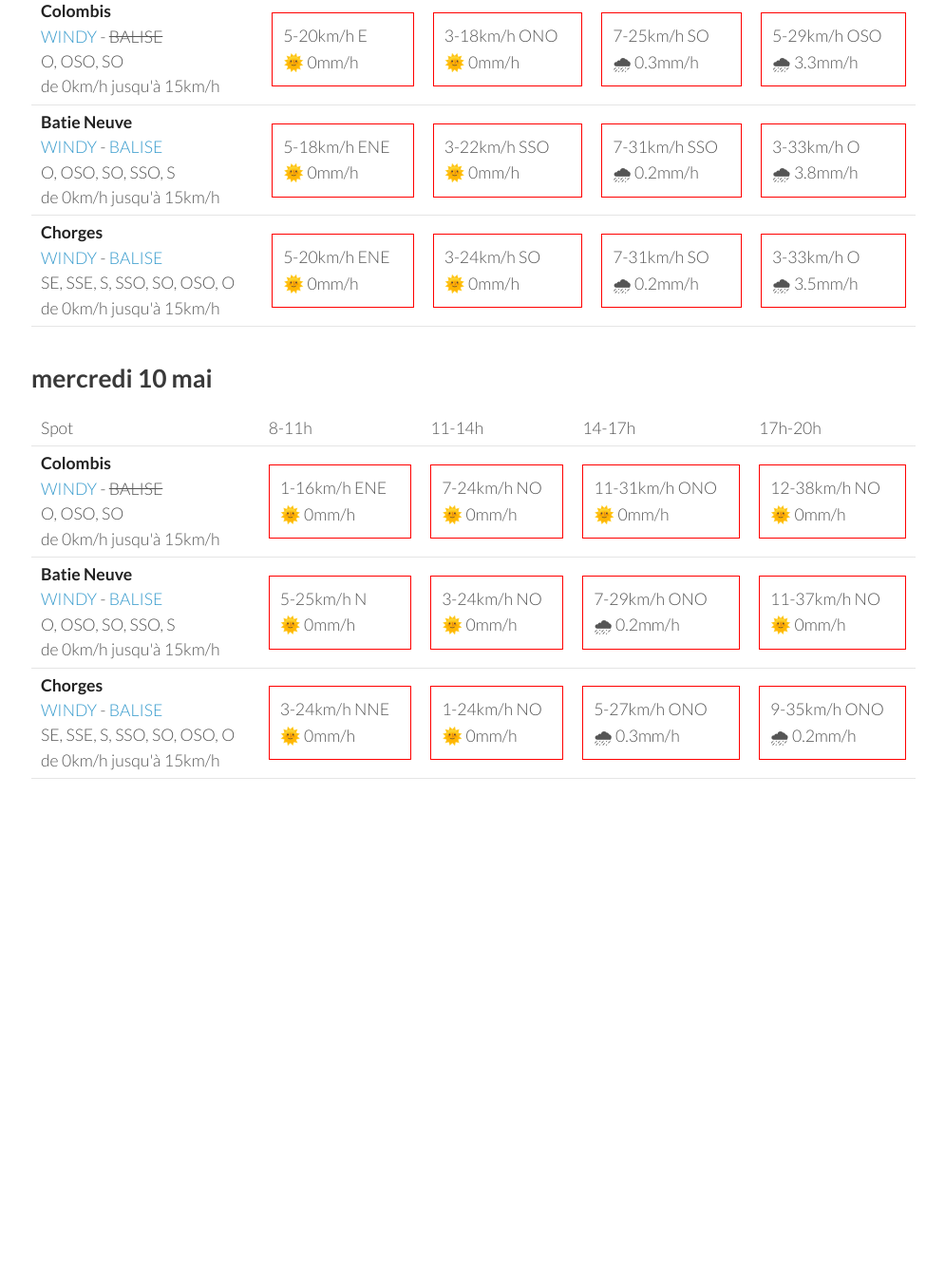
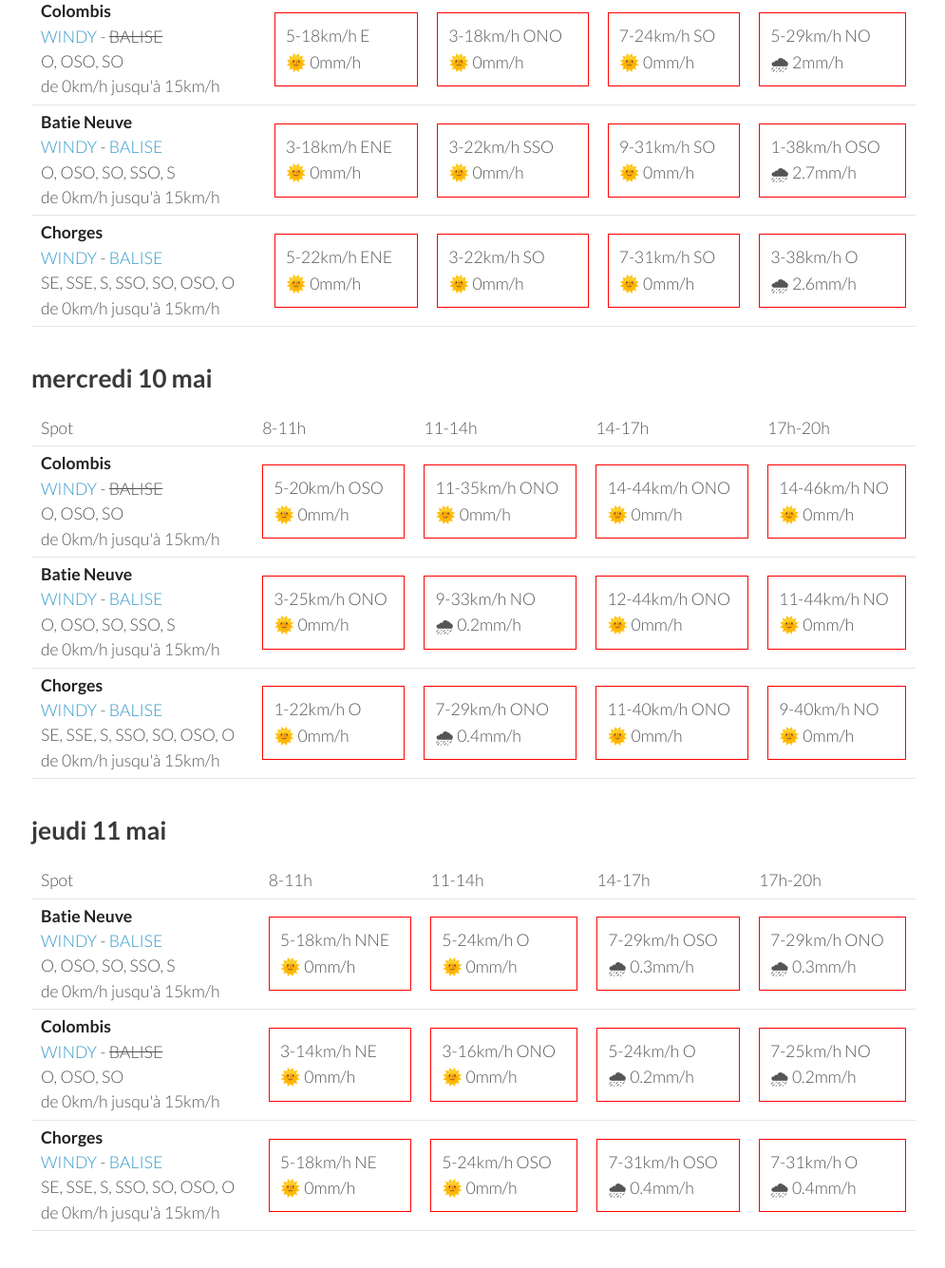
Before and after one commit to parapente-dans-le-nord/parapente-dans-le-nord.github.io, a Jekyll site: the page built from serre_poncon.markdown, in a window 1280 px wide and 1400 px high, scrolled down 1801 px. Shown: the top 1335 px of the window at 95% size, without its empty margins (25-1020 px from the left). Built offline with Jekyll 4.4.1, drawn with Linux system fonts in a browser that asks for light colours; before the commit the page ends 2749 px from its top, so only the background shows below that; some of the changed text lies outside the part shown.

Commit message:
update index.markdown

```diff
--- a/serre_poncon.markdown
+++ b/serre_poncon.markdown
@@ -116,30 +116,30 @@ page mise à jour le samedi 06 mai 06:31
 <tr>
         <td><strong>Batie Neuve</strong><br><a href="https://windy.com/44.584/6.236?44.559,6.262,10,m:eTtagly">WINDY</a> - <span class=""><a href="https://www.openwindmap.org/PP554">BALISE</a> </span><br> <span class="vent-favorable">O, OSO, SO, SSO, S</span><br><span class="force-vent">de 0km/h jusqu'à 15km/h</span> </td>
 
-            <td><div class="not-flyable"><p>3-16km/h N</p><p>🌞 0mm/h</p></div></td>
-            <td><div class="not-flyable"><p>3-22km/h O</p><p>🌞 0mm/h</p></div></td>
-            <td><div class="not-flyable"><p>5-25km/h OSO</p><p>🌧 0.2mm/h</p></div></td>
-            <td><div class="not-flyable"><p>1-27km/h OSO</p><p>🌧 1.3mm/h</p></div></td>
+            <td><div class="not-flyable"><p>5-22km/h NE</p><p>🌞 0mm/h</p></div></td>
+            <td><div class="not-flyable"><p>1-20km/h ONO</p><p>🌞 0mm/h</p></div></td>
+            <td><div class="not-flyable"><p>5-25km/h O</p><p>🌧 0.3mm/h</p></div></td>
+            <td><div class="not-flyable"><p>7-29km/h ONO</p><p>🌧 0.4mm/h</p></div></td>
 
 
     </tr>
 <tr>
         <td><strong>Colombis</strong><br><a href="https://windy.com/44.494/6.216?44.559,6.262,10">WINDY</a> - <span class="no-balise"> BALISE </span><br> <span class="vent-favorable">O, OSO, SO</span><br><span class="force-vent">de 0km/h jusqu'à 15km/h</span> </td>
 
-            <td><div class="not-flyable"><p>1-12km/h ENE</p><p>🌞 0mm/h</p></div></td>
-            <td><div class="not-flyable"><p>5-20km/h ONO</p><p>🌞 0mm/h</p></div></td>
-            <td><div class="not-flyable"><p>5-22km/h O</p><p>🌞 0mm/h</p></div></td>
-            <td><div class="not-flyable"><p>0-25km/h NO</p><p>🌧 2.6mm/h</p></div></td>
+            <td><div class="not-flyable"><p>3-16km/h ENE</p><p>🌞 0mm/h</p></div></td>
+            <td><div class="not-flyable"><p>3-18km/h NO</p><p>🌞 0mm/h</p></div></td>
+            <td><div class="not-flyable"><p>7-25km/h O</p><p>🌞 0mm/h</p></div></td>
+            <td><div class="not-flyable"><p>7-25km/h ONO</p><p>🌞 0mm/h</p></div></td>
 
 
     </tr>
 <tr>
         <td><strong>Chorges</strong><br><a href="https://windy.com/44.578/6.280?44.559,6.262,10">WINDY</a> - <span class=""><a href="https://www.openwindmap.org/PP554">BALISE</a> </span><br> <span class="vent-favorable">SE, SSE, S, SSO, SO, OSO, O</span><br><span class="force-vent">de 0km/h jusqu'à 15km/h</span> </td>
 
-            <td><div class="not-flyable"><p>3-16km/h NNE</p><p>🌞 0mm/h</p></div></td>
-            <td><div class="not-flyable"><p>3-20km/h O</p><p>🌞 0mm/h</p></div></td>
-            <td><div class="not-flyable"><p>5-24km/h SO</p><p>🌧 0.2mm/h</p></div></td>
-            <td><div class="not-flyable"><p>1-27km/h SSO</p><p>🌧 1.5mm/h</p></div></td>
+            <td><div class="not-flyable"><p>5-24km/h NE</p><p>🌞 0mm/h</p></div></td>
+            <td><div class="not-flyable"><p>0-22km/h ONO</p><p>🌞 0mm/h</p></div></td>
+            <td><div class="not-flyable"><p>5-25km/h O</p><p>🌧 0.3mm/h</p></div></td>
+            <td><div class="not-flyable"><p>7-27km/h O</p><p>🌧 0.4mm/h</p></div></td>
 
 
     </tr>
@@ -162,30 +162,30 @@ page mise à jour le samedi 06 mai 06:31
 <tr>
         <td><strong>Colombis</strong><br><a href="https://windy.com/44.494/6.216?44.559,6.262,10">WINDY</a> - <span class="no-balise"> BALISE </span><br> <span class="vent-favorable">O, OSO, SO</span><br><span class="force-vent">de 0km/h jusqu'à 15km/h</span> </td>
 
-            <td><div class="not-flyable"><p>5-20km/h E</p><p>🌞 0mm/h</p></div></td>
+            <td><div class="not-flyable"><p>5-18km/h E</p><p>🌞 0mm/h</p></div></td>
             <td><div class="not-flyable"><p>3-18km/h ONO</p><p>🌞 0mm/h</p></div></td>
-            <td><div class="not-flyable"><p>7-25km/h SO</p><p>🌧 0.3mm/h</p></div></td>
-            <td><div class="not-flyable"><p>5-29km/h OSO</p><p>🌧 3.3mm/h</p></div></td>
+            <td><div class="not-flyable"><p>7-24km/h SO</p><p>🌞 0mm/h</p></div></td>
+            <td><div class="not-flyable"><p>5-29km/h NO</p><p>🌧 2mm/h</p></div></td>
 
 
     </tr>
 <tr>
         <td><strong>Batie Neuve</strong><br><a href="https://windy.com/44.584/6.236?44.559,6.262,10,m:eTtagly">WINDY</a> - <span class=""><a href="https://www.openwindmap.org/PP554">BALISE</a> </span><br> <span class="vent-favorable">O, OSO, SO, SSO, S</span><br><span class="force-vent">de 0km/h jusqu'à 15km/h</span> </td>
 
-            <td><div class="not-flyable"><p>5-18km/h ENE</p><p>🌞 0mm/h</p></div></td>
+            <td><div class="not-flyable"><p>3-18km/h ENE</p><p>🌞 0mm/h</p></div></td>
             <td><div class="not-flyable"><p>3-22km/h SSO</p><p>🌞 0mm/h</p></div></td>
-            <td><div class="not-flyable"><p>7-31km/h SSO</p><p>🌧 0.2mm/h</p></div></td>
-            <td><div class="not-flyable"><p>3-33km/h O</p><p>🌧 3.8mm/h</p></div></td>
+            <td><div class="not-flyable"><p>9-31km/h SO</p><p>🌞 0mm/h</p></div></td>
+            <td><div class="not-flyable"><p>1-38km/h OSO</p><p>🌧 2.7mm/h</p></div></td>
 
 
     </tr>
 <tr>
         <td><strong>Chorges</strong><br><a href="https://windy.com/44.578/6.280?44.559,6.262,10">WINDY</a> - <span class=""><a href="https://www.openwindmap.org/PP554">BALISE</a> </span><br> <span class="vent-favorable">SE, SSE, S, SSO, SO, OSO, O</span><br><span class="force-vent">de 0km/h jusqu'à 15km/h</span> </td>
 
-            <td><div class="not-flyable"><p>5-20km/h ENE</p><p>🌞 0mm/h</p></div></td>
-            <td><div class="not-flyable"><p>3-24km/h SO</p><p>🌞 0mm/h</p></div></td>
-            <td><div class="not-flyable"><p>7-31km/h SO</p><p>🌧 0.2mm/h</p></div></td>
-            <td><div class="not-flyable"><p>3-33km/h O</p><p>🌧 3.5mm/h</p></div></td>
+            <td><div class="not-flyable"><p>5-22km/h ENE</p><p>🌞 0mm/h</p></div></td>
+            <td><div class="not-flyable"><p>3-22km/h SO</p><p>🌞 0mm/h</p></div></td>
+            <td><div class="not-flyable"><p>7-31km/h SO</p><p>🌞 0mm/h</p></div></td>
+            <td><div class="not-flyable"><p>3-38km/h O</p><p>🌧 2.6mm/h</p></div></td>
 
 
     </tr>
@@ -208,30 +208,30 @@ page mise à jour le samedi 06 mai 06:31
 <tr>
         <td><strong>Colombis</strong><br><a href="https://windy.com/44.494/6.216?44.559,6.262,10">WINDY</a> - <span class="no-balise"> BALISE </span><br> <span class="vent-favorable">O, OSO, SO</span><br><span class="force-vent">de 0km/h jusqu'à 15km/h</span> </td>
 
-            <td><div class="not-flyable"><p>1-16km/h ENE</p><p>🌞 0mm/h</p></div></td>
-            <td><div class="not-flyable"><p>7-24km/h NO</p><p>🌞 0mm/h</p></div></td>
-            <td><div class="not-flyable"><p>11-31km/h ONO</p><p>🌞 0mm/h</p></div></td>
-            <td><div class="not-flyable"><p>12-38km/h NO</p><p>🌞 0mm/h</p></div></td>
+            <td><div class="not-flyable"><p>5-20km/h OSO</p><p>🌞 0mm/h</p></div></td>
+            <td><div class="not-flyable"><p>11-35km/h ONO</p><p>🌞 0mm/h</p></div></td>
+            <td><div class="not-flyable"><p>14-44km/h ONO</p><p>🌞 0mm/h</p></div></td>
+            <td><div class="not-flyable"><p>14-46km/h NO</p><p>🌞 0mm/h</p></div></td>
 
 
     </tr>
 <tr>
         <td><strong>Batie Neuve</strong><br><a href="https://windy.com/44.584/6.236?44.559,6.262,10,m:eTtagly">WINDY</a> - <span class=""><a href="https://www.openwindmap.org/PP554">BALISE</a> </span><br> <span class="vent-favorable">O, OSO, SO, SSO, S</span><br><span class="force-vent">de 0km/h jusqu'à 15km/h</span> </td>
 
-            <td><div class="not-flyable"><p>5-25km/h N</p><p>🌞 0mm/h</p></div></td>
-            <td><div class="not-flyable"><p>3-24km/h NO</p><p>🌞 0mm/h</p></div></td>
-            <td><div class="not-flyable"><p>7-29km/h ONO</p><p>🌧 0.2mm/h</p></div></td>
-            <td><div class="not-flyable"><p>11-37km/h NO</p><p>🌞 0mm/h</p></div></td>
+            <td><div class="not-flyable"><p>3-25km/h ONO</p><p>🌞 0mm/h</p></div></td>
+            <td><div class="not-flyable"><p>9-33km/h NO</p><p>🌧 0.2mm/h</p></div></td>
+            <td><div class="not-flyable"><p>12-44km/h ONO</p><p>🌞 0mm/h</p></div></td>
+            <td><div class="not-flyable"><p>11-44km/h NO</p><p>🌞 0mm/h</p></div></td>
 
 
     </tr>
 <tr>
         <td><strong>Chorges</strong><br><a href="https://windy.com/44.578/6.280?44.559,6.262,10">WINDY</a> - <span class=""><a href="https://www.openwindmap.org/PP554">BALISE</a> </span><br> <span class="vent-favorable">SE, SSE, S, SSO, SO, OSO, O</span><br><span class="force-vent">de 0km/h jusqu'à 15km/h</span> </td>
 
-            <td><div class="not-flyable"><p>3-24km/h NNE</p><p>🌞 0mm/h</p></div></td>
-            <td><div class="not-flyable"><p>1-24km/h NO</p><p>🌞 0mm/h</p></div></td>
-            <td><div class="not-flyable"><p>5-27km/h ONO</p><p>🌧 0.3mm/h</p></div></td>
-            <td><div class="not-flyable"><p>9-35km/h ONO</p><p>🌧 0.2mm/h</p></div></td>
+            <td><div class="not-flyable"><p>1-22km/h O</p><p>🌞 0mm/h</p></div></td>
+            <td><div class="not-flyable"><p>7-29km/h ONO</p><p>🌧 0.4mm/h</p></div></td>
+            <td><div class="not-flyable"><p>11-40km/h ONO</p><p>🌞 0mm/h</p></div></td>
+            <td><div class="not-flyable"><p>9-40km/h NO</p><p>🌞 0mm/h</p></div></td>
 
 
     </tr>
@@ -239,3 +239,49 @@ page mise à jour le samedi 06 mai 06:31
 </tbody>
 </table>
 {:/}
+## jeudi 11 mai
+
+{::nomarkdown}
+<table>
+  <tbody>
+    <tr>
+      <td>Spot</td>
+      <td>8-11h</td>
+      <td>11-14h</td>
+      <td>14-17h</td>
+      <td>17h-20h</td>
+    </tr>
+<tr>
+        <td><strong>Batie Neuve</strong><br><a href="https://windy.com/44.584/6.236?44.559,6.262,10,m:eTtagly">WINDY</a> - <span class=""><a href="https://www.openwindmap.org/PP554">BALISE</a> </span><br> <span class="vent-favorable">O, OSO, SO, SSO, S</span><br><span class="force-vent">de 0km/h jusqu'à 15km/h</span> </td>
+
+            <td><div class="not-flyable"><p>5-18km/h NNE</p><p>🌞 0mm/h</p></div></td>
+            <td><div class="not-flyable"><p>5-24km/h O</p><p>🌞 0mm/h</p></div></td>
+            <td><div class="not-flyable"><p>7-29km/h OSO</p><p>🌧 0.3mm/h</p></div></td>
+            <td><div class="not-flyable"><p>7-29km/h ONO</p><p>🌧 0.3mm/h</p></div></td>
+
+
+    </tr>
+<tr>
+        <td><strong>Colombis</strong><br><a href="https://windy.com/44.494/6.216?44.559,6.262,10">WINDY</a> - <span class="no-balise"> BALISE </span><br> <span class="vent-favorable">O, OSO, SO</span><br><span class="force-vent">de 0km/h jusqu'à 15km/h</span> </td>
+
+            <td><div class="not-flyable"><p>3-14km/h NE</p><p>🌞 0mm/h</p></div></td>
+            <td><div class="not-flyable"><p>3-16km/h ONO</p><p>🌞 0mm/h</p></div></td>
+            <td><div class="not-flyable"><p>5-24km/h O</p><p>🌧 0.2mm/h</p></div></td>
+            <td><div class="not-flyable"><p>7-25km/h NO</p><p>🌧 0.2mm/h</p></div></td>
+
+
+    </tr>
+<tr>
+        <td><strong>Chorges</strong><br><a href="https://windy.com/44.578/6.280?44.559,6.262,10">WINDY</a> - <span class=""><a href="https://www.openwindmap.org/PP554">BALISE</a> </span><br> <span class="vent-favorable">SE, SSE, S, SSO, SO, OSO, O</span><br><span class="force-vent">de 0km/h jusqu'à 15km/h</span> </td>
+
+            <td><div class="not-flyable"><p>5-18km/h NE</p><p>🌞 0mm/h</p></div></td>
+            <td><div class="not-flyable"><p>5-24km/h OSO</p><p>🌞 0mm/h</p></div></td>
+            <td><div class="not-flyable"><p>7-31km/h OSO</p><p>🌧 0.4mm/h</p></div></td>
+            <td><div class="not-flyable"><p>7-31km/h O</p><p>🌧 0.4mm/h</p></div></td>
+
+
+    </tr>
+
+</tbody>
+</table>
+{:/}
```
Also changed, not shown: other parts of serre_poncon.markdown (+1 -1 lines).
